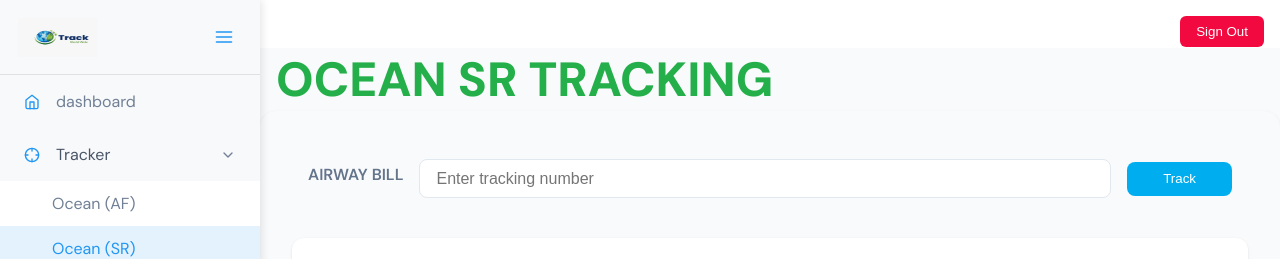
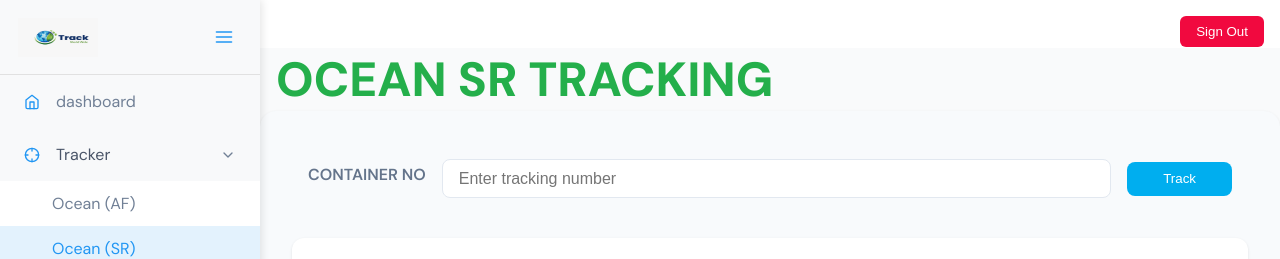
Before and after one commit to petersafwat11/Xtrack-frontend, a Next.js app: page /ocean-sr in a window 1280 px wide. Shown: the top 259 px of the page. Built offline with nearby package versions, Linux system fonts and the light colour scheme.

Commit message:
fixed some small issues

```diff
--- a/app/ui/oceanSRTracker/OceanSRTracker.js
+++ b/app/ui/oceanSRTracker/OceanSRTracker.js
@@ -117,7 +117,7 @@ console.log("response", response, responseData)
       <div className={styles.searchSection}>
         <div className={styles.searchForm}>
           <div className={styles.searchInputContainer}>
-          <p className={styles.searchLabel}>AIRWAY BILL</p>
+          <p className={styles.searchLabel}>CONTAINER NO</p>
 
           <input
             type="text"
@@ -221,7 +221,7 @@ console.log("response", response, responseData)
                   <td className={styles["row-item"]}>{getFacilityString(event?.facility, data)}</td>
                   <td className={styles["row-item"]}>{event?.event_type}, {event?.event_code}</td>
                   <td className={styles["row-item"]}>{event?.description}</td>
-                  <td className={styles["row-item"]}>{event?.type}</td>
+                  <td className={styles["row-item"]}>{data?.metadata?.sealine_name.toLocaleUpperCase}</td>
                   <td className={styles["row-item"]}>{event?.transport_type}</td>
                   <td className={styles["row-item"]}>{getVesselInfo(event?.vessel, event?.voyage, data).vesselVoyage}</td>
                   <td className={styles["row-item"]}>{getVesselInfo(event?.vessel, event?.voyage, data).vesselImo}</td>
--- a/next.config.mjs
+++ b/next.config.mjs
@@ -1,8 +1,8 @@
 /** @type {import('next').NextConfig} */
 const nextConfig = {
   env: {
-    // BACKEND_SERVER: "https://web-production-6b66.up.railway.app",
-    BACKEND_SERVER: "http://localhost:5000",
+    BACKEND_SERVER: "https://web-production-6b66.up.railway.app",
+    // BACKEND_SERVER: "http://localhost:5000",
   },
   images: {
     remotePatterns: [
```
